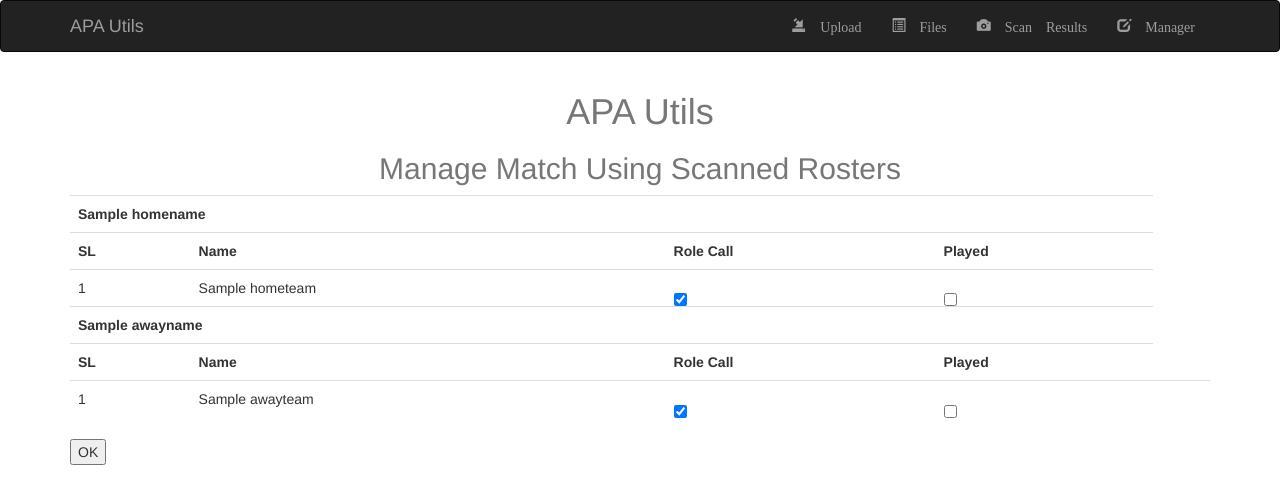
After one commit to paulecar/apa, a Flask app: template app/templates/manage.html in a window 1280 px wide. The commit adds this page. Shown: the top 504 px of the page. Run offline with Flask 2, Linux system fonts and the light colour scheme; the template is opened without the code that fills it: values that come from a table or form of the project are taken from there, most other values are stand-ins (such as "Sample title", 1, 10 or a date in 2020); some libraries are stand-ins or nearby versions.

Commit message:
Basic management page created

```diff
--- a/app/forms.py
+++ b/app/forms.py
@@ -6,3 +6,6 @@ from wtforms.validators import DataRequired, ValidationError, InputRequired, Req
 class UploadForm(FlaskForm):
     filename = FileInput('File')
     submit = SubmitField('Upload')
+
+class Manage(FlaskForm):
+    submit = SubmitField('OK')
--- a/app/routes.py
+++ b/app/routes.py
@@ -1,7 +1,7 @@
 from app import app
-from app.forms import UploadForm
+from app.forms import UploadForm, Manage
 from werkzeug.utils import secure_filename
-from flask import render_template, flash, redirect, url_for, request, session, make_response
+from flask import render_template, flash, redirect, url_for, request, make_response
 from PIL import Image
 
 
@@ -9,7 +9,14 @@ import uuid
 import os
 import locale, ghostscript
 import scantools
+import json
+import itertools
 import time
+import datetime
+
+# Cookie expiration date
+expire_date = datetime.datetime.now()
+expire_date = expire_date + datetime.timedelta(days=90)
 
 
 def unique_id():
@@ -42,6 +49,8 @@ def index():
     # Reset required fields in case cookie not found
     homeTeamName = "Not Set"
     awayTeamName = "Not Set"
+    hometeam=[]
+    awayteam=[]
     fixedPlayers = []
     current_form = "No Form Loaded"
 
@@ -56,19 +65,21 @@ def index():
             awayTeamName = teams[1]
 
             players = scantools.findPlayers(lines)
-            for player in players:
-                print("player :", player)
+            # for player in players:
+            #     print("player :", player)
 
             fixedPlayers = scantools.fixNames(players)
-            for fplayer in fixedPlayers:
-               print("fplayer: ", fplayer)
+            # for fplayer in fixedPlayers:
+            #    print("fplayer: ", fplayer)
 
             hometeam = scantools.createRoster(fixedPlayers, 0, 1, 2, 3, 4)
             # print(homeTeamName)
             # for p in hometeam.items():
             #     print("hometeam :", p)
 
+            # TODO More elegant way to identify sheet with a BYE
             awayteam = scantools.createRoster(fixedPlayers, 5, 6, 7, 8, 9)
+            print(hometeam)
             if len(awayteam) == 0:
                 if "bye" in homeTeamName.lower():
                     t = homeTeamName
@@ -79,25 +90,38 @@ def index():
             # for p in awayteam.items():
             #     print("awayteam: ", p)
 
+        # Create response object so we can set cookie values
         resp = make_response(render_template('index.html', title='Home',
                                              teams=fixedPlayers,
                                              homename=homeTeamName,
                                              awayname=awayTeamName,
                                              current_form = current_form))
+
+        # Store results of the parsing into the cookie
+        resp.set_cookie('home_roster', json.dumps(hometeam), expires=expire_date)
+        resp.set_cookie('away_roster', json.dumps(awayteam), expires=expire_date)
+        resp.set_cookie('home_name', homeTeamName, expires=expire_date)
+        resp.set_cookie('away_name', awayTeamName, expires=expire_date)
+
     else:
+        # Create response object so we can set cookie values
         resp = make_response(render_template('index.html', title='Home',
                                              teams=fixedPlayers,
                                              homename=homeTeamName,
                                              awayname=awayTeamName,
                                              current_form=current_form))
-        resp.set_cookie('ID', unique_id())
+
+        # Create a cookie ID, which is used to create a separate folder on the server for documents
+        # TODO Review whether we can use the cookie in place of documents on the server
+        resp.set_cookie('ID', unique_id(), expires=expire_date)
 
     return resp
 
 
 @app.route('/upload')
 def upload():
-    return render_template('upload.html')
+    form=UploadForm()
+    return render_template('upload.html', title='Upload PDF', form=form)
 
 
 @app.route('/uploader', methods=['GET', 'POST'])
@@ -163,17 +187,14 @@ def scanpng(filename):
     result = scantools.scan(filename, Image.open(scan_file))
     # print("Scan End: ", time.strftime('%X %x %Z'))
 
-    session['scan_result'] = result
-    session['current_form'] = filename.rsplit('.', 1)[0]
-
     newname = os.path.join(app.config['UPLOAD_FOLDER'], request.cookies.get('ID'), filename.rsplit('.', 1)[0] + '.txt')
 
     with open(newname, 'w') as f:
         f.write(result)
 
     resp = make_response(redirect(url_for('index')))
-    resp.set_cookie('scan_result', result)
-    resp.set_cookie('current_form', filename.rsplit('.', 1)[0])
+    resp.set_cookie('scan_result', result, expires=expire_date)
+    resp.set_cookie('current_form', filename.rsplit('.', 1)[0], expires=expire_date)
 
     return resp
 
@@ -186,7 +207,26 @@ def loadtxt(filename):
         result = f.read()
 
     resp = make_response(redirect(url_for('index')))
-    resp.set_cookie('scan_result', result)
-    resp.set_cookie('current_form', filename.rsplit('.', 1)[0])
+    resp.set_cookie('scan_result', result, expires=expire_date)
+    resp.set_cookie('current_form', filename.rsplit('.', 1)[0], expires=expire_date)
 
     return resp
+
+
+@app.route('/manage', methods=['GET', 'POST'])
+def manage():
+    form=Manage()
+    ht = json.loads(request.cookies.get('home_roster'))
+    at = json.loads(request.cookies.get('away_roster'))
+    htn = request.cookies.get('home_name')
+    atn = request.cookies.get('away_name')
+
+    resp = make_response(render_template('manage.html', title='Manage Roster', form=form,
+                                         hometeam=ht,
+                                         awayteam=at,
+                                         homename=htn,
+                                         awayname=atn))
+
+    # resp.set_cookie('scan_result', result, expires=expire_date)
+
+    return resp
--- a/app/templates/base.html
+++ b/app/templates/base.html
@@ -24,7 +24,8 @@
                 <ul class="nav navbar-nav navbar-right">
                     <li><a href="{{ url_for('upload') }}"><span class="glyphicon glyphicon-import"> Upload</a></li>
                     <li><a href="{{ url_for('files') }}"><span class="glyphicon glyphicon-list-alt"> Files</a></li>
-                    <li><a href="{{ url_for('files') }}"><span class="glyphicon glyphicon-edit"> Manager</a></li>
+                    <li><a href="{{ url_for('index') }}"><span class="glyphicon glyphicon-camera"> Scan Results</a></li>
+                    <li><a href="{{ url_for('manage') }}"><span class="glyphicon glyphicon-edit"> Manager</a></li>
                 </ul>
             </div>
         </div>
--- /dev/null
+++ b/app/templates/manage.html
@@ -0,0 +1,69 @@
+{% extends "base.html" %}
+
+{% block app_content %}
+
+    <h1 class="text-muted" align="center"> APA Utils<br></h1>
+    <h2  class="text-muted" align="center"> Manage Match Using Scanned Rosters</h2>
+
+    <form action="" method="post">
+    {{ form.hidden_tag() }}
+
+        <div class="table-responsive">
+
+            <table title="Teams" class="table">
+                <tr>
+                    <th colspan="4" align="center">{{homename}}</th>
+                </tr>
+                <th>SL</th>
+                <th>Name</th>
+                <th>Role Call</th>
+                <th>Played</th>
+                {% for k, v in hometeam.items() %}
+                    <tr>
+                        <td>{{v[0]}}</td>
+                        <td>{{v[2]}}</td>
+                        <td>
+                            <div class="checkbox-inline">
+                              <label><input checked="checked", type="checkbox" value="1"></label>
+                            </div>
+                        </td>
+                        <td>
+                            <div class="checkbox-inline">
+                              <label><input type="checkbox" value="1"></label>
+                            </div>
+                        </td>
+                    </tr>
+                {% endfor %}
+                <tr></tr>
+                <tr>
+                    <th colspan="4" align="center">{{awayname}}</th>
+                </tr>
+                <th>SL</th>
+                <th>Name</th>
+                <th>Role Call</th>
+                <th>Played</th>
+                {% for k, v in awayteam.items() %}
+                    <tr>
+                        <td>{{v[0]}}</td>
+                        <td>{{v[2]}}</td>
+                        <td>
+                            <div class="checkbox-inline">
+                              <label><input checked="checked", type="checkbox" value="1"></label>
+                            </div>
+                        </td>
+                        <td>
+                            <div class="checkbox-inline">
+                              <label><input type="checkbox" value="1"></label>
+                            </div>
+                        </td>
+                        <td></td>
+                    </tr>
+                {% endfor %}
+            </table>
+
+        </div>
+
+        <p>{{ form.submit() }}</p>
+    </form>
+
+{% endblock %}
--- a/scantools.py
+++ b/scantools.py
@@ -37,23 +37,22 @@ def scan(title, image):
 def findTeams(lines):
     found = False
     for idx, line in enumerate(lines):
-        print("line", idx, line)
+        # print("line", idx, line)
         if "Team:"  in line:
-            print("Found Teams:", type(line), idx, line)
+            # print("Found Teams:", type(line), idx, line)
             splitline = line.split("Team:")
             found = True
             break
         if "Team 0"  in line:
-            print("Found Teams:", type(line), idx, line)
+            # print("Found Teams:", type(line), idx, line)
             splitline = line.split("Team 0")
             found = True
             break
 
     if found:
         teams = [t.strip() for t in splitline]
-        print(type(teams), teams)
     else:
-        print("Teams not found")
+        teams = ['', "Not Found", "Not Found"]
     return teams[1], teams[2]
 
 
@@ -65,12 +64,12 @@ def findPlayers(lines):
         if "SL MP" in line:
             start = idx
             stop = idx + 9
-            print("Found Players:", idx, start, stop, line)
+            # print("Found Players:", idx, start, stop, line)
         if idx==stop:
             break
         if idx > start:
             dirtyline = line.split()
-            print("Dirty line: ", dirtyline, line)
+            # print("Dirty line: ", dirtyline, line)
             # Start of season lists player with fees to pay, which messes with the parse
             cleanline.append([i for i in dirtyline if i not in ('*','N','$25.00','$15.00')])
     return cleanline
@@ -93,21 +92,21 @@ def splitNames(p):
 def fixNames(players):
     cleanPlayers = []
     for pair in players:
-        print(len(pair), pair)
+        # print(len(pair), pair)
         pair = [i for i in pair if i not in ('', '.')]
         pair_pattern = listCheck(pair)
-        print("Pattern:", pair_pattern)
+        # print("Pattern:", pair_pattern)
         if pair_pattern == pattern[1] or \
            pair_pattern == pattern[8]:
-            print("fixin trouble 18:", pair_pattern, pair)
+            # print("fixin trouble 18:", pair_pattern, pair)
             pair[3] = ''.join((pair[3] + " " + pair[4]))
             del pair[4]
         elif pair_pattern == pattern[2]:
-            print("fixin trouble 2:", pair_pattern, pair)
+            # print("fixin trouble 2:", pair_pattern, pair)
             pair[8] = ''.join((pair[8] + " " + pair[9]))
             del pair[9]
         elif pair_pattern == pattern[3]:
-            print("fixin trouble 3:", pair_pattern, pair)
+            # print("fixin trouble 3:", pair_pattern, pair)
             pair[3] = ''.join((pair[3] + " " + pair[4]))
             pair[8] = ''.join((pair[8] + " " + pair[9]))
             del pair[4]
@@ -116,7 +115,7 @@ def fixNames(players):
              pair_pattern == pattern[5] or \
              pair_pattern == pattern[6] or \
              pair_pattern == pattern[7]:
-            print("fixin trouble 4567:", pair_pattern, pair)
+            # print("fixin trouble 4567:", pair_pattern, pair)
             pair = splitNames(pair)
 
         cleanpair = [col.rstrip(',') for col in pair]
@@ -133,7 +132,7 @@ def createRoster(teamlists, sl, mp, id, last, first):
         # print("Row:", row)
         # format of each entry[apaId]: (skill, match, last, first )
         try:
-            roster[row[id]] = (row[sl], row[mp], row[first], row[last])
+            roster[row[id]] = (row[sl], row[mp], row[first] + ' ' + row[last])
         except IndexError:
             print("Failure in row: ", row )
     return roster
```
